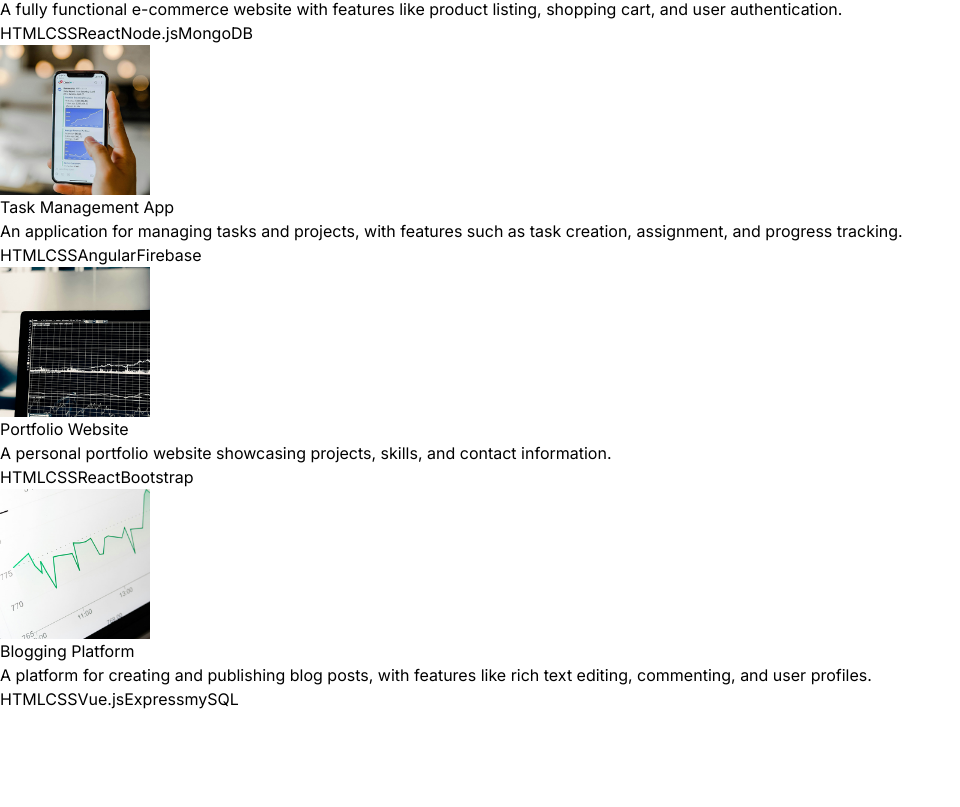
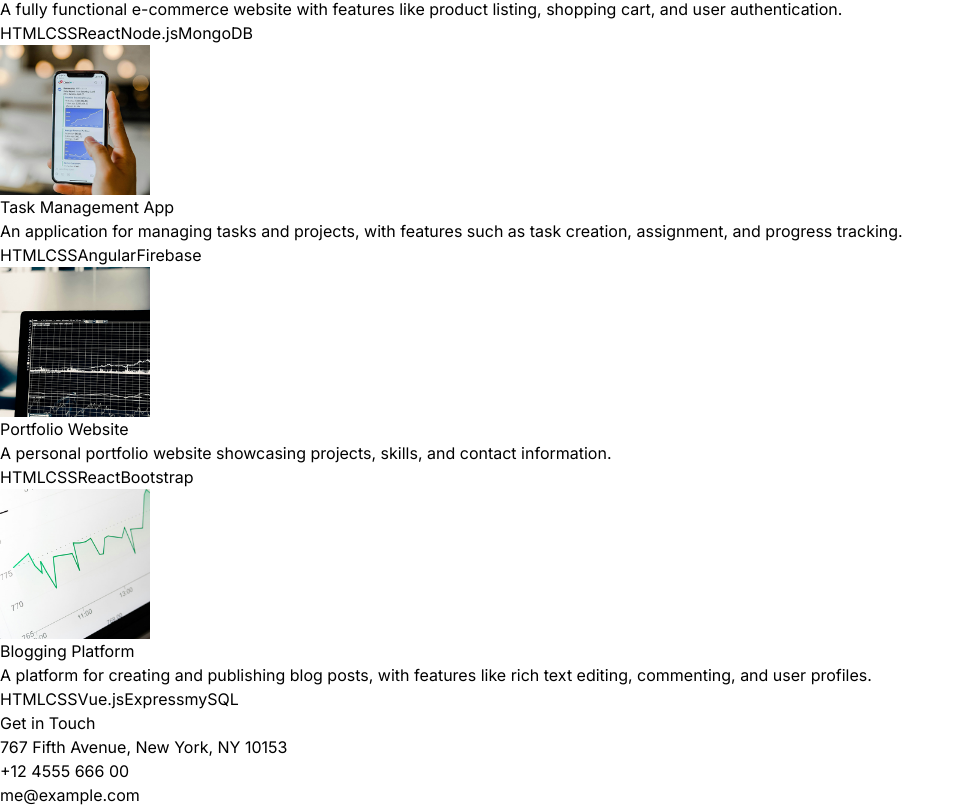
Before and after one commit to mohhaych/react-portfolio, a React (Vite) app: page / in a window 1280 px wide. Shown: the part 2117-2924 px from the top of the page, without its empty margins (0-960 px from the left). Before the commit the page ends 2828 px from the top, so only its background shows below. Built offline with nearby package versions, Linux system fonts and the light colour scheme.

Commit message:
Add Contact component to App.jsx and update Hero component in Hero.jsx

```diff
--- a/src/App.jsx
+++ b/src/App.jsx
@@ -1,4 +1,5 @@
 import About from "./components/About";
+import Contact from "./components/Contact";
 import Experience from "./components/Experience";
 import Hero from "./components/Hero";
 import Navbar from "./components/Navbar";
@@ -22,6 +23,7 @@
         <Technologies />
         <Experience />
         <Projects />
+        <Contact />
       </div>
     </div>
   )
--- /dev/null
+++ b/src/components/Contact.jsx
@@ -0,0 +1,16 @@
+import { CONTACT } from "../constants"
+
+const Contact = () => {
+  return (
+    <div className="border-b border-neutral-900 pb-20">
+        <h2 className="my-10 text-center text-4xl">Get in Touch</h2>
+        <div className="text-center tracking-tighter">
+            <p className="my-4">{CONTACT.address}</p>
+            <p className="my-4">{CONTACT.phoneNo}</p>
+            <a href="#">{CONTACT.email}</a>
+        </div>
+    </div>
+  )
+}
+
+export default Contact
--- a/src/components/Hero.jsx
+++ b/src/components/Hero.jsx
@@ -11,7 +11,7 @@
                     lg:text-8xl">Mohamed Hussein
                     </h1>
                     <span className="bg-gradient-to-r from-pink-300 via-slate-500
-                    to-purple-500 bg-clip-text text-4xl tracking-tight text-transparent">
+                    to-purple-500 bg-clip-text text-3xl tracking-tight text-transparent">
                         Full Stack Developer
                     </span>
                     <p className="my-2 max-w-xl py-6 font-light tracking-tighter">
```
